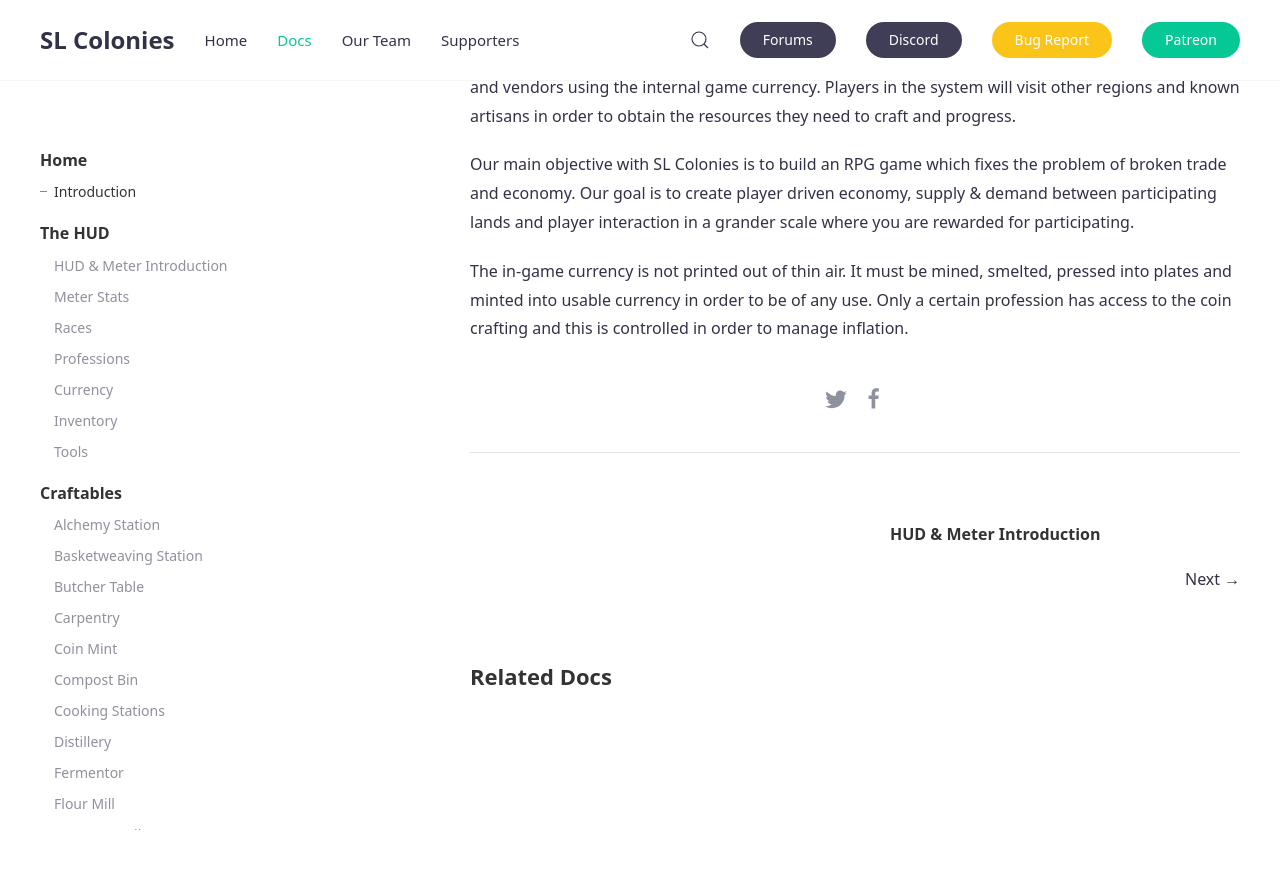
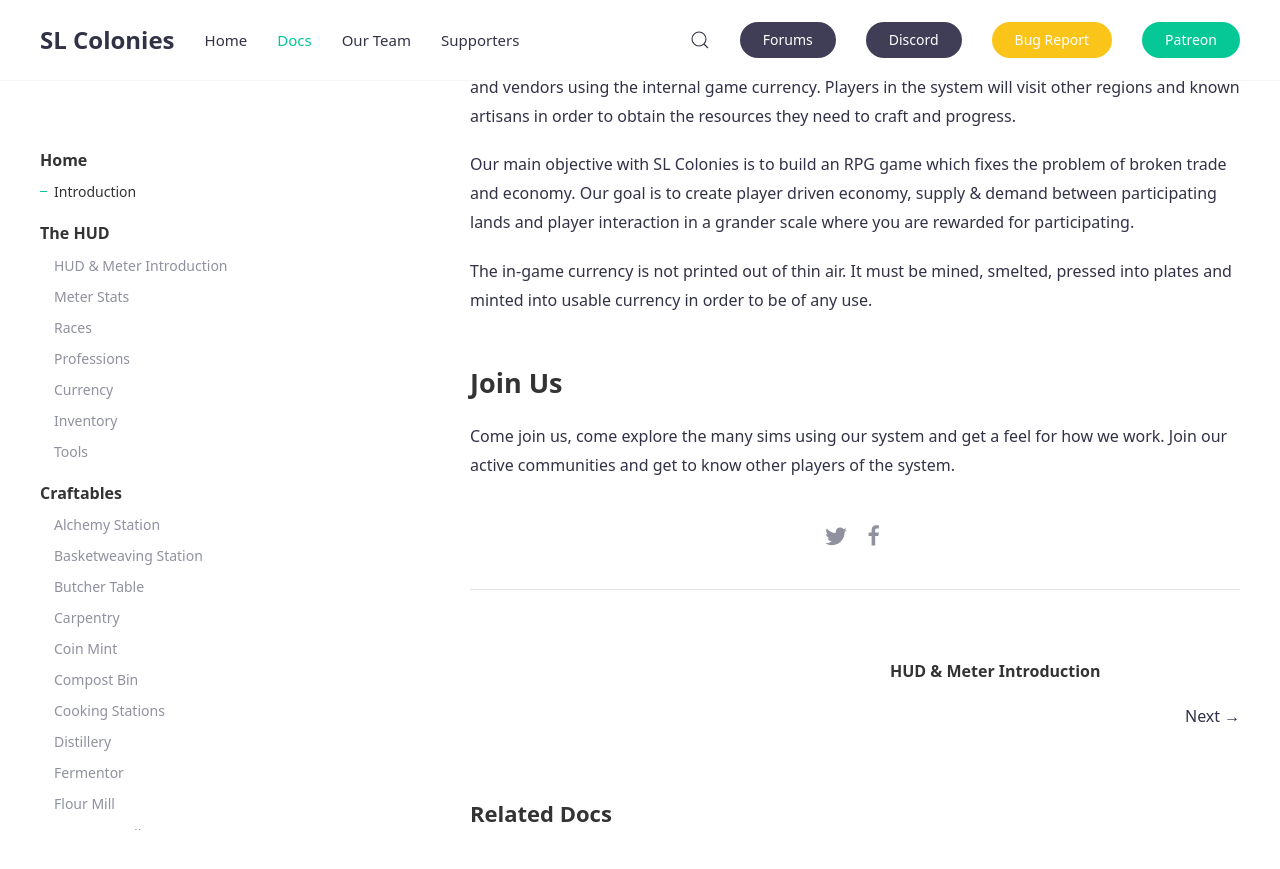
Before and after one commit to SLColonies/Public, a Jekyll site: the page built from _docs/home.md, in a window 1280 px wide and 900 px high, scrolled down 1321 px. Shown: the top 869 px of the window. Built offline with Jekyll 4.4.1, drawn with Linux system fonts in a browser that asks for light colours; comment, search, counter and statistics services are not loaded.

Commit message:
Update home.md

```diff
--- a/_docs/home.md
+++ b/_docs/home.md
@@ -24,4 +24,8 @@
 
 Our main objective with SL Colonies is to build an RPG game which fixes the problem of broken trade and economy. Our goal is to create player driven economy, supply & demand between participating lands and player interaction in a grander scale where you are rewarded for participating.
 
-The in-game currency is not printed out of thin air. It must be mined, smelted, pressed into plates and minted into usable currency in order to be of any use. Only a certain profession has access to the coin crafting and this is controlled in order to manage inflation.
+The in-game currency is not printed out of thin air. It must be mined, smelted, pressed into plates and minted into usable currency in order to be of any use.
+
+## Join Us
+
+Come join us, come explore the many sims using our system and get a feel for how we work. Join our active communities and get to know other players of the system.
```
